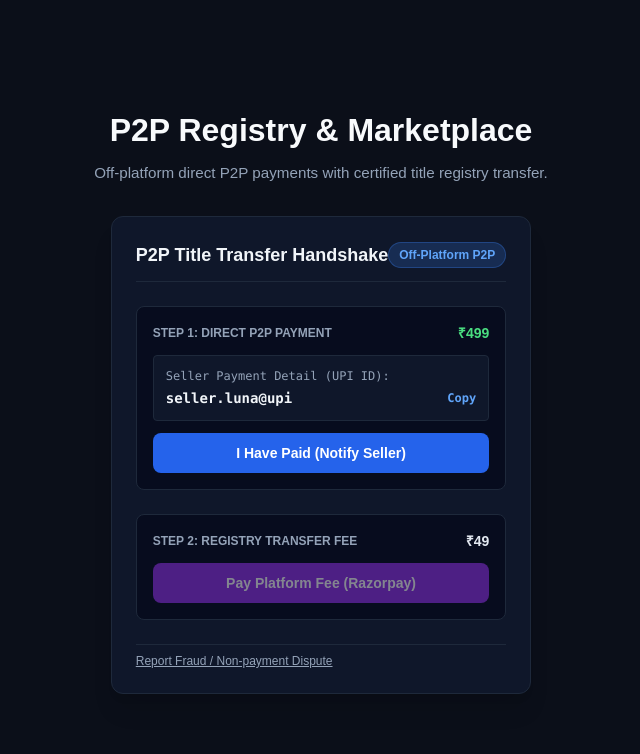
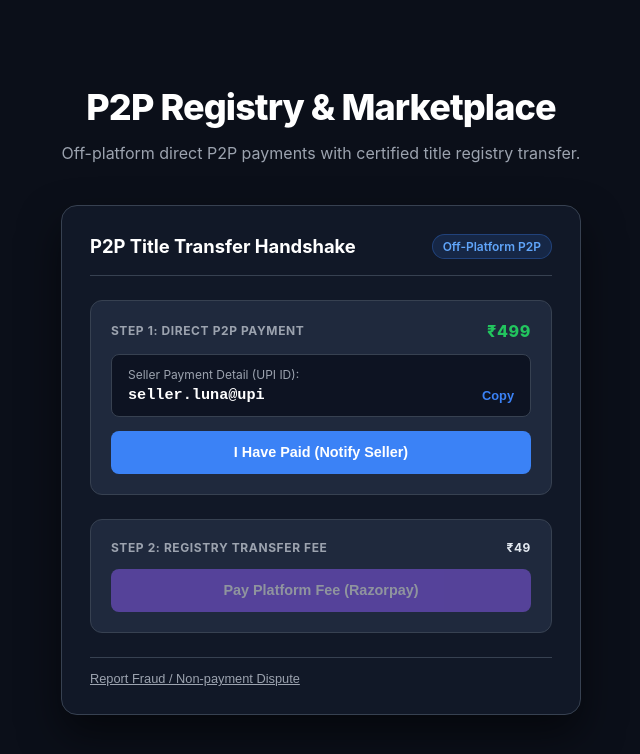
Before and after one commit to prashantsugara/moon_proj, a Next.js app: page / in a window 1280 px wide. Shown: the top 754 px of the page, without its empty margins (319-959 px from the left). Built offline with nearby package versions, Linux system fonts and the light colour scheme; no server answers.

Commit message:
Add high-definition custom dark-mode CSS styling

```diff
--- a/app/globals.css
+++ b/app/globals.css
@@ -1,16 +1,270 @@
-@tailwind base;
-@tailwind components;
-@tailwind utilities;
+:root {
+  --bg-dark: #0b0f19;
+  --card-bg: #111827;
+  --card-inner: #1f293d;
+  --border-color: #374151;
+  --accent-blue: #3b82f6;
+  --accent-blue-hover: #2563eb;
+  --accent-green: #22c55e;
+  --accent-green-hover: #16a34a;
+  --accent-purple: #8b5cf6;
+  --accent-purple-hover: #7c3aed;
+  --accent-red: #ef4444;
+  --text-primary: #f9fafb;
+  --text-secondary: #9ca3af;
+}
 
-:root {
-  --font-sans: 'Inter', -apple-system, BlinkMacSystemFont, 'Segoe UI', Roboto, sans-serif;
+* {
+  box-sizing: border-box;
+  margin: 0;
+  padding: 0;
 }
 
 body {
-  background-color: #0b0f19;
-  color: #f8fafc;
-  font-family: var(--font-sans);
-  margin: 0;
-  padding: 0;
+  background-color: var(--bg-dark);
+  color: var(--text-primary);
+  font-family: 'Inter', -apple-system, BlinkMacSystemFont, 'Segoe UI', Roboto, sans-serif;
   -webkit-font-smoothing: antialiased;
 }
+
+.main-container {
+  min-height: 100vh;
+  display: flex;
+  flex-direction: column;
+  align-items: center;
+  justify-content: center;
+  padding: 2rem 1rem;
+}
+
+.hero-header {
+  max-width: 600px;
+  width: 100%;
+  text-align: center;
+  margin-bottom: 2.5rem;
+}
+
+.hero-title {
+  font-size: 2.25rem;
+  font-weight: 800;
+  letter-spacing: -0.025em;
+  color: #ffffff;
+  margin-bottom: 0.75rem;
+}
+
+.hero-sub {
+  color: var(--text-secondary);
+  font-size: 1rem;
+  line-height: 1.5;
+}
+
+/* Handshake Card */
+.handshake-card {
+  width: 100%;
+  max-width: 520px;
+  background-color: var(--card-bg);
+  border: 1px solid var(--border-color);
+  border-radius: 16px;
+  padding: 1.75rem;
+  box-shadow: 0 20px 40px rgba(0, 0, 0, 0.5);
+  display: flex;
+  flex-direction: column;
+  gap: 1.5rem;
+}
+
+.card-header {
+  display: flex;
+  align-items: center;
+  justify-content: space-between;
+  border-bottom: 1px solid var(--border-color);
+  padding-bottom: 1rem;
+}
+
+.card-title {
+  font-size: 1.15rem;
+  font-weight: 700;
+  color: #ffffff;
+}
+
+.p2p-badge {
+  font-size: 0.75rem;
+  font-weight: 600;
+  padding: 4px 10px;
+  border-radius: 9999px;
+  background: rgba(59, 130, 246, 0.15);
+  color: #60a5fa;
+  border: 1px solid rgba(59, 130, 246, 0.3);
+}
+
+/* Step Box */
+.step-box {
+  background-color: var(--card-inner);
+  border: 1px solid var(--border-color);
+  border-radius: 12px;
+  padding: 1.25rem;
+  display: flex;
+  flex-direction: column;
+  gap: 0.85rem;
+}
+
+.step-label-row {
+  display: flex;
+  justify-content: space-between;
+  align-items: center;
+  font-size: 0.75rem;
+  font-weight: 700;
+  color: var(--text-secondary);
+  letter-spacing: 0.05em;
+}
+
+.step-price-tag {
+  font-size: 1rem;
+  font-weight: 800;
+  color: var(--accent-green);
+}
+
+.upi-display-box {
+  background-color: #0d1322;
+  border: 1px solid var(--border-color);
+  border-radius: 8px;
+  padding: 0.75rem 1rem;
+  display: flex;
+  flex-direction: column;
+  gap: 4px;
+}
+
+.upi-label {
+  font-size: 0.75rem;
+  color: var(--text-secondary);
+}
+
+.upi-value-row {
+  display: flex;
+  justify-content: space-between;
+  align-items: center;
+  font-family: monospace;
+  font-size: 0.95rem;
+  font-weight: 700;
+  color: #ffffff;
+}
+
+.copy-btn {
+  background: transparent;
+  border: none;
+  color: var(--accent-blue);
+  font-size: 0.8rem;
+  font-weight: 600;
+  cursor: pointer;
+}
+
+.copy-btn:hover {
+  text-decoration: underline;
+}
+
+/* Buttons */
+.btn-action {
+  width: 100%;
+  padding: 0.85rem 1rem;
+  border-radius: 8px;
+  font-size: 0.9rem;
+  font-weight: 600;
+  cursor: pointer;
+  border: none;
+  transition: all 0.15s ease;
+  display: flex;
+  align-items: center;
+  justify-content: center;
+  gap: 8px;
+}
+
+.btn-blue {
+  background-color: var(--accent-blue);
+  color: #ffffff;
+}
+.btn-blue:hover:not(:disabled) {
+  background-color: var(--accent-blue-hover);
+}
+
+.btn-green {
+  background-color: var(--accent-green);
+  color: #ffffff;
+}
+.btn-green:hover:not(:disabled) {
+  background-color: var(--accent-green-hover);
+}
+
+.btn-purple {
+  background-color: var(--accent-purple);
+  color: #ffffff;
+}
+.btn-purple:hover:not(:disabled) {
+  background-color: var(--accent-purple-hover);
+}
+
+.btn-action:disabled {
+  opacity: 0.5;
+  cursor: not-allowed;
+}
+
+.status-message {
+  font-size: 0.8rem;
+  font-weight: 600;
+  padding: 6px 0;
+}
+.status-amber { color: #f59e0b; }
+.status-green { color: #4ade80; }
+
+.success-banner {
+  background-color: rgba(34, 197, 94, 0.15);
+  border: 1px solid rgba(34, 197, 94, 0.4);
+  color: #4ade80;
+  padding: 1rem;
+  border-radius: 10px;
+  text-align: center;
+  font-size: 0.9rem;
+  font-weight: 600;
+}
+
+.dispute-footer {
+  border-top: 1px solid var(--border-color);
+  padding-top: 0.85rem;
+  display: flex;
+  justify-content: space-between;
+  align-items: center;
+  font-size: 0.8rem;
+}
+
+.dispute-link {
+  background: transparent;
+  border: none;
+  color: var(--text-secondary);
+  cursor: pointer;
+  text-decoration: underline;
+  font-size: 0.8rem;
+}
+.dispute-link:hover {
+  color: var(--accent-red);
+}
+
+.dispute-form {
+  display: flex;
+  flex-direction: column;
+  gap: 8px;
+  margin-top: 8px;
+}
+
+.dispute-textarea {
+  width: 100%;
+  background-color: #0d1322;
+  border: 1px solid var(--border-color);
+  border-radius: 8px;
+  padding: 10px;
+  color: #ffffff;
+  font-size: 0.85rem;
+  outline: none;
+  resize: vertical;
+}
+
+.btn-red {
+  background-color: var(--accent-red);
+  color: #ffffff;
+}
--- a/app/page.tsx
+++ b/app/page.tsx
@@ -17,10 +17,10 @@ export default function HomePage() {
   };
 
   return (
-    <main style={{ minHeight: '100vh', display: 'flex', flexDirection: 'column', alignItems: 'center', justifyContent: 'center', padding: '2rem', fontFamily: 'sans-serif' }}>
-      <div style={{ maxWidth: '600px', width: '100%', textAlign: 'center', marginBottom: '2rem' }}>
-        <h1 style={{ fontSize: '2rem', fontWeight: 'bold', marginBottom: '0.5rem' }}>P2P Registry & Marketplace</h1>
-        <p style={{ color: '#94a3b8', fontSize: '0.95rem' }}>
+    <main className="main-container">
+      <div className="hero-header">
+        <h1 className="hero-title">P2P Registry & Marketplace</h1>
+        <p className="hero-sub">
           Off-platform direct P2P payments with certified title registry transfer.
         </p>
       </div>
--- a/components/P2PTransferHandshake.tsx
+++ b/components/P2PTransferHandshake.tsx
@@ -64,7 +64,6 @@ export default function P2PTransferHandshake({
     if (!error) {
       setIsSellerConfirmed(true);
 
-      // If micro platform fee is already verified, trigger instant title transfer
       if (isFeePaid) {
         await supabase
           .from('items')
@@ -131,28 +130,26 @@ export default function P2PTransferHandshake({
   };
 
   return (
-    <div className="p-6 bg-slate-900 border border-slate-800 rounded-xl space-y-6 text-white max-w-lg shadow-xl">
-      <div className="flex justify-between items-center border-b border-slate-800 pb-3">
-        <h3 className="text-lg font-bold text-slate-100">P2P Title Transfer Handshake</h3>
-        <span className="text-xs px-2.5 py-1 rounded-full bg-blue-500/20 text-blue-400 font-semibold border border-blue-500/30">
-          Off-Platform P2P
-        </span>
+    <div className="handshake-card">
+      <div className="card-header">
+        <h3 className="card-title">P2P Title Transfer Handshake</h3>
+        <span className="p2p-badge">Off-Platform P2P</span>
       </div>
 
       {/* STEP 1: Direct P2P Payment */}
-      <div className="p-4 bg-slate-950/60 border border-slate-800 rounded-lg space-y-3">
-        <div className="flex justify-between items-center text-xs font-semibold text-slate-400">
+      <div className="step-box">
+        <div className="step-label-row">
           <span>STEP 1: DIRECT P2P PAYMENT</span>
-          <span className="text-green-400 font-bold text-sm">₹{transfer.final_price}</span>
+          <span className="step-price-tag">₹{transfer.final_price}</span>
         </div>
 
-        <div className="bg-slate-900 p-3 rounded border border-slate-800 font-mono text-sm space-y-1">
-          <p className="text-xs text-slate-400">Seller Payment Detail (UPI ID):</p>
-          <div className="flex justify-between items-center text-slate-100 font-bold">
-            <span>{sellerUpi || 'seller@upi'}</span>
+        <div className="upi-display-box">
+          <span className="upi-label">Seller Payment Detail (UPI ID):</span>
+          <div className="upi-value-row">
+            <span>{sellerUpi || 'seller.luna@upi'}</span>
             <button
               onClick={() => navigator.clipboard.writeText(sellerUpi)}
-              className="text-xs text-blue-400 hover:underline"
+              className="copy-btn"
             >
               Copy
             </button>
@@ -163,14 +160,14 @@ export default function P2PTransferHandshake({
           <button
             onClick={handleNotifyPaid}
             disabled={isProcessing}
-            className="w-full bg-blue-600 hover:bg-blue-500 disabled:opacity-50 py-2.5 rounded-lg font-semibold text-sm transition"
+            className="btn-action btn-blue"
           >
             {isProcessing ? 'Updating...' : 'I Have Paid (Notify Seller)'}
           </button>
         )}
 
         {isBuyerPaid && !isSellerConfirmed && (
-          <p className="text-xs text-amber-400 font-medium">
+          <p className="status-message status-amber">
             ✓ Buyer notified payment. Awaiting seller confirmation...
           </p>
         )}
@@ -179,7 +176,7 @@ export default function P2PTransferHandshake({
           <button
             onClick={handleConfirmReceipt}
             disabled={isProcessing}
-            className="w-full bg-green-600 hover:bg-green-500 disabled:opacity-50 py-2.5 rounded-lg font-semibold text-sm transition"
+            className="btn-action btn-green"
           >
             {isProcessing ? 'Processing...' : 'Confirm Funds Received in Bank'}
           </button>
@@ -187,42 +184,42 @@ export default function P2PTransferHandshake({
       </div>
 
       {/* STEP 2: Micro Platform Transfer Fee */}
-      <div className="p-4 bg-slate-950/60 border border-slate-800 rounded-lg space-y-3">
-        <div className="flex justify-between items-center text-xs font-semibold text-slate-400">
+      <div className="step-box">
+        <div className="step-label-row">
           <span>STEP 2: REGISTRY TRANSFER FEE</span>
-          <span className="text-slate-200 font-bold text-sm">₹{transfer.platform_fee}</span>
+          <span style={{ color: '#e2e8f0', fontWeight: 700 }}>₹{transfer.platform_fee}</span>
         </div>
 
         {!isFeePaid ? (
           <button
             onClick={handlePayPlatformFee}
             disabled={!isBuyerPaid || isProcessing}
-            className="w-full bg-purple-600 hover:bg-purple-500 disabled:opacity-50 py-2.5 rounded-lg font-semibold text-sm transition"
+            className="btn-action btn-purple"
           >
             {isProcessing ? 'Opening Razorpay...' : 'Pay Platform Fee (Razorpay)'}
           </button>
         ) : (
-          <div className="text-xs text-green-400 font-semibold flex items-center gap-1.5">
-            <span>✓ Platform registry fee paid & verified</span>
+          <div className="status-message status-green">
+            ✓ Platform registry fee paid & verified
           </div>
         )}
       </div>
 
       {/* Final Completion State */}
       {isSellerConfirmed && isFeePaid && (
-        <div className="p-4 bg-green-950/60 border border-green-800 text-green-300 text-center rounded-lg font-semibold text-sm">
+        <div className="success-banner">
           🎉 Transfer Complete! Title officially recorded in Registry.
         </div>
       )}
 
       {/* Dispute Section */}
-      <div className="pt-2 border-t border-slate-800 flex justify-between items-center text-xs">
+      <div className="dispute-footer">
         {disputeFiled ? (
-          <span className="text-red-400 font-medium">⚠️ Dispute filed. Admin review pending.</span>
+          <span style={{ color: '#ef4444', fontWeight: 600 }}>⚠️ Dispute filed. Admin review pending.</span>
         ) : (
           <button
             onClick={() => setShowDisputeForm(!showDisputeForm)}
-            className="text-slate-400 hover:text-red-400 transition underline"
+            className="dispute-link"
           >
             Report Fraud / Non-payment Dispute
           </button>
@@ -230,19 +227,19 @@ export default function P2PTransferHandshake({
       </div>
 
       {showDisputeForm && (
-        <form onSubmit={handleFileDispute} className="space-y-2 pt-2">
+        <form onSubmit={handleFileDispute} className="dispute-form">
           <textarea
             placeholder="Describe the payment issue (e.g. Buyer clicked paid but no funds arrived)..."
             value={disputeReason}
             onChange={(e) => setDisputeReason(e.target.value)}
-            className="w-full p-2.5 bg-slate-950 border border-slate-800 rounded text-xs text-white focus:outline-none focus:border-red-500"
+            className="dispute-textarea"
             rows={3}
             required
           />
           <button
             type="submit"
             disabled={isProcessing}
-            className="w-full bg-red-600 hover:bg-red-500 py-2 rounded text-xs font-semibold transition"
+            className="btn-action btn-red"
           >
             Submit Dispute Report
           </button>
```
